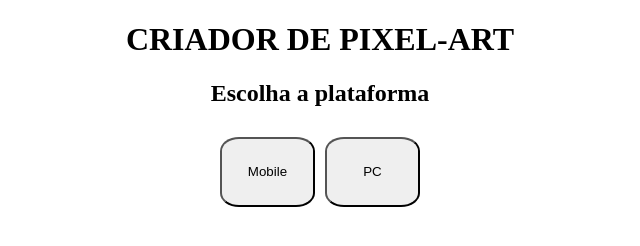
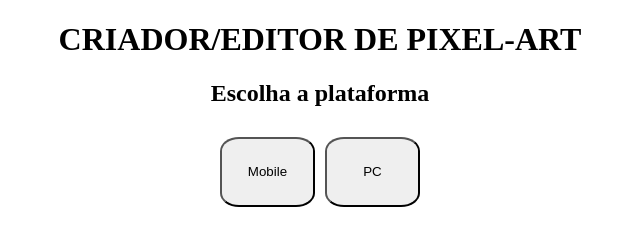
Before and after one commit to MrRyan04/Pixel-Art, a plain HTML site: page index.html in a window 1280 px wide. Shown: the whole page, without its empty margins (320-960 px from the left). Drawn offline with Linux system fonts and the light colour scheme.

```diff
--- a/index.html
+++ b/index.html
@@ -8,7 +8,7 @@
     <link rel="stylesheet" href="assets/css/style.css">
 </head>
 <body>
-    <h1 class="titulo">CRIADOR DE PIXEL-ART</h1>
+    <h1 class="titulo">CRIADOR/EDITOR DE PIXEL-ART</h1>
     <div class="conteiner">
         <canvas id="canva">
         </canvas>
```
